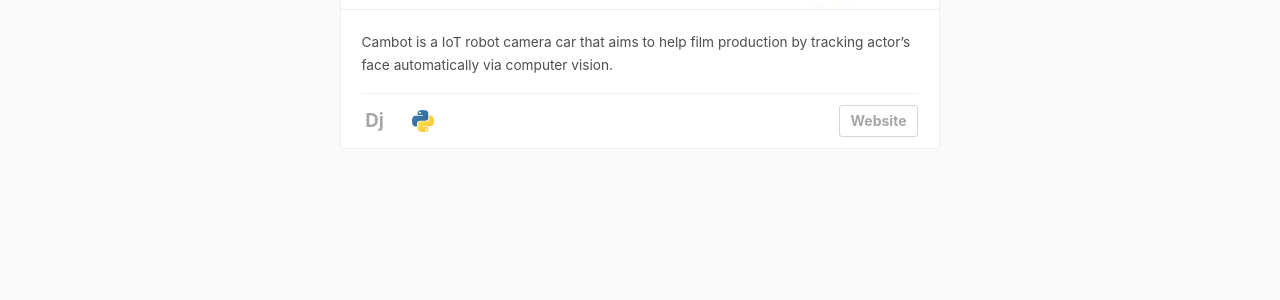
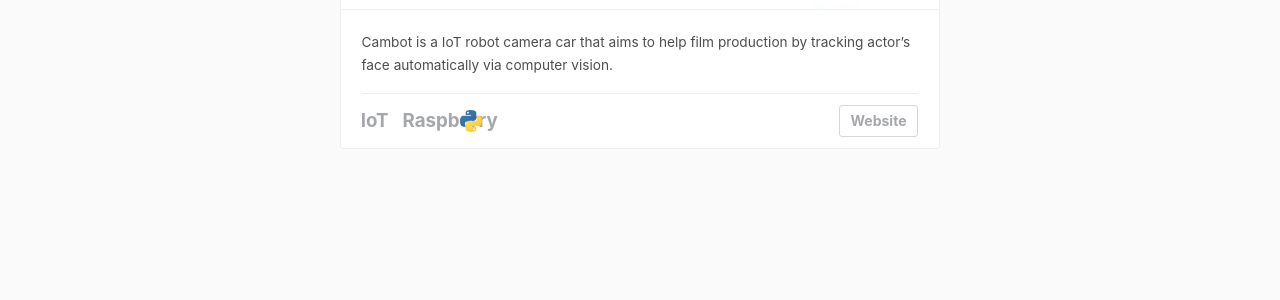
Before and after one commit to advpetc/advpetc.github.io, a Jekyll site: the page built from portfolio/index.html, in a window 1280 px wide. Shown: the part 1433-1733 px from the top of the page. Built offline with Jekyll 4.4.1, drawn with Linux system fonts in a browser that asks for light colours; nearby versions of some CDN libraries; comment, search, counter and statistics services are not loaded.

Commit message:
fix type and portfolio

```diff
--- a/portfolio/index.html
+++ b/portfolio/index.html
@@ -49,7 +49,8 @@ layout: default
 									Cambot is a IoT robot camera car that aims to help film production by tracking actor’s face automatically via computer vision.
 								</li>
 								<li class="skill">
-									<span><b>Dj</b></span>
+									<span><b>IoT</b></span>
+									<span><b>Raspberry Pi</b></span>
 									<span class="i-python"></span>
 									<span class="link"><a target="_blank" href="https://devpost.com/software/filmrobot">Website</a></span>
 								</li>
```
Also changed, not shown: _posts/2018-11-1-movemember.md (+1 -1 lines).
